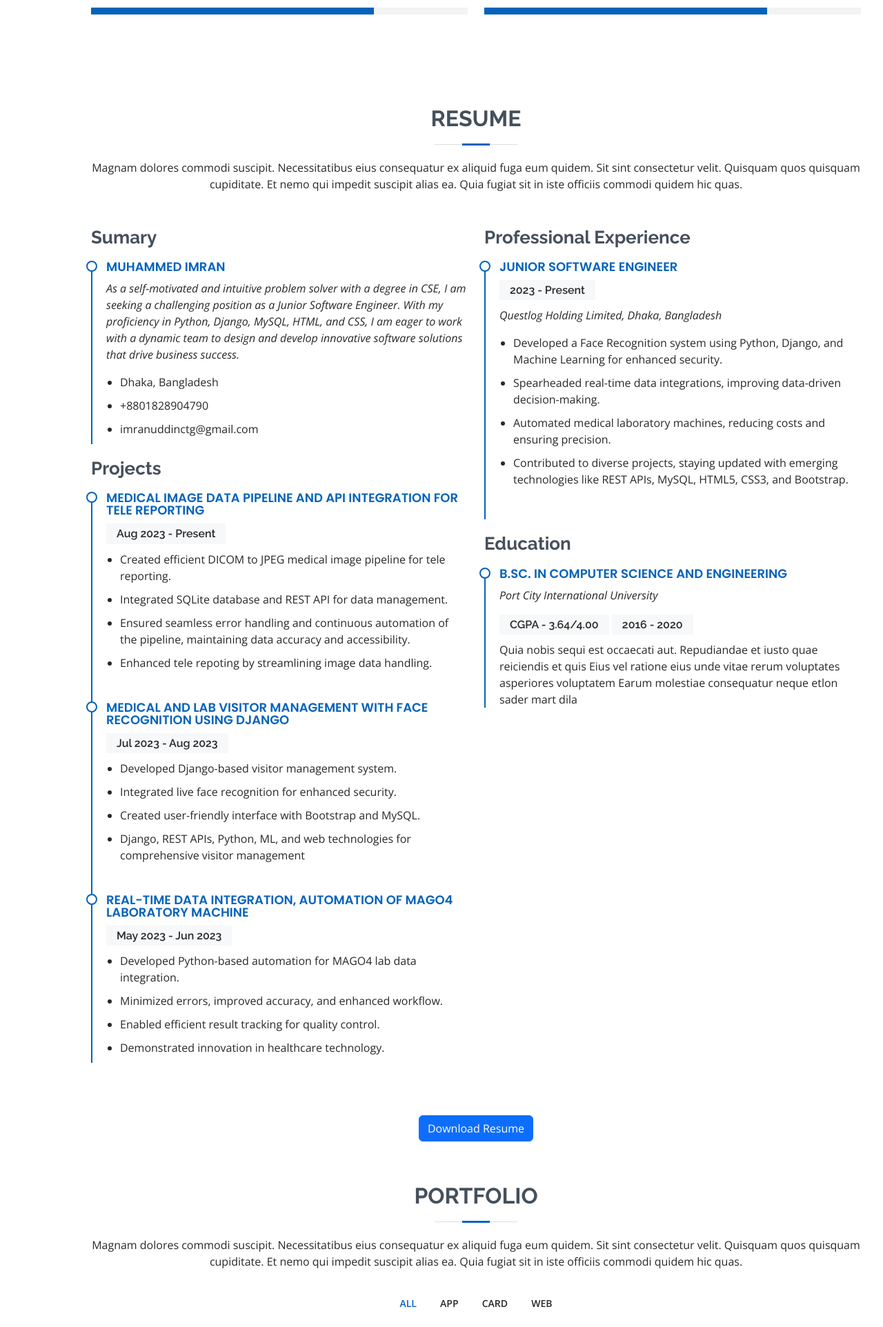
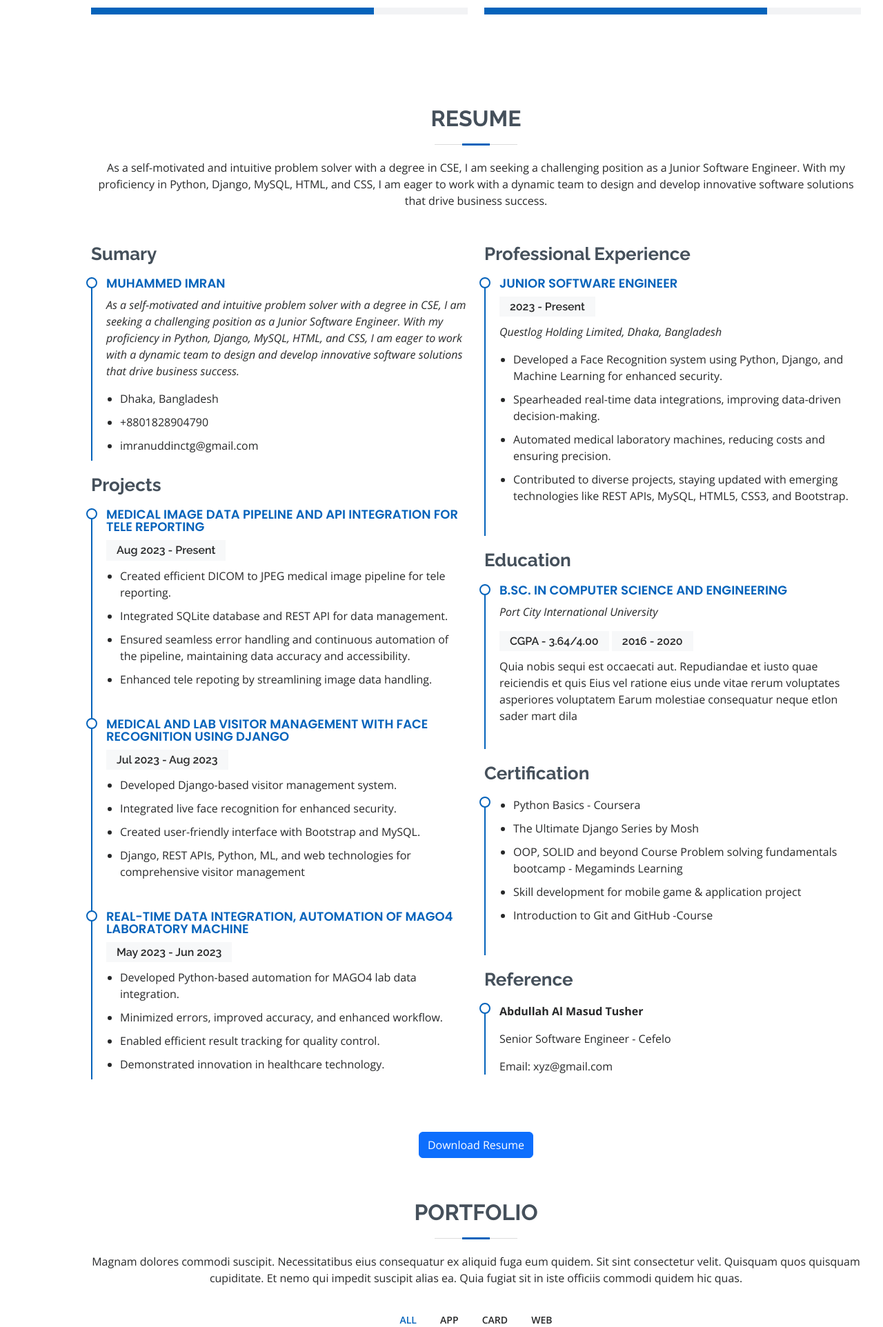
Before and after one commit to imranctc/convert_html_to_django, a Django app: page / in a window 1280 px wide. Shown: the part 2271-4195 px from the top of the page at 69% size. Run offline with Django 4.2, Linux system fonts and the light colour scheme; some libraries are stand-ins or nearby versions.

Commit message:
add certificate and reference in resume section

```diff
--- a/main/templates/index.html
+++ b/main/templates/index.html
@@ -257,7 +257,14 @@
 
         <div class="section-title">
           <h2>Resume</h2>
-          <p>Magnam dolores commodi suscipit. Necessitatibus eius consequatur ex aliquid fuga eum quidem. Sit sint consectetur velit. Quisquam quos quisquam cupiditate. Et nemo qui impedit suscipit alias ea. Quia fugiat sit in iste officiis commodi quidem hic quas.</p>
+          <p>As a self-motivated and intuitive problem
+            solver with a degree in CSE, I am seeking a
+            challenging position as a Junior Software
+            Engineer. With my proficiency in Python,
+            Django, MySQL, HTML, and CSS, I am
+            eager to work with a dynamic team to
+            design and develop innovative software
+            solutions that drive business success.</p>
         </div>
 
         <div class="row">
@@ -331,6 +338,24 @@
 
               <h5>2016 - 2020</h5>
               <p>Quia nobis sequi est occaecati aut. Repudiandae et iusto quae reiciendis et quis Eius vel ratione eius unde vitae rerum voluptates asperiores voluptatem Earum molestiae consequatur neque etlon sader mart dila</p>
+            </div>
+
+            <h3 class="resume-title">Certification</h3>
+            <div class="resume-item">
+              <ul>
+                <li>Python Basics - Coursera</li>
+                <li>The Ultimate Django Series by Mosh </li>
+                <li>OOP, SOLID and beyond Course Problem solving fundamentals bootcamp - Megaminds Learning</li>
+                <li>Skill development for mobile game & application project</li>
+                <li>Introduction to Git and GitHub -Course</li>
+              </ul>
+            </div>
+            <h3 class="resume-title">Reference</h3>
+
+            <div class="resume-item">
+              <p><b> Abdullah Al Masud Tusher </b></p>
+              <p>Senior Software Engineer - Cefelo</p>
+              <p>Email: xyz@gmail.com</p>
             </div>
           </div>
           </div>
```
